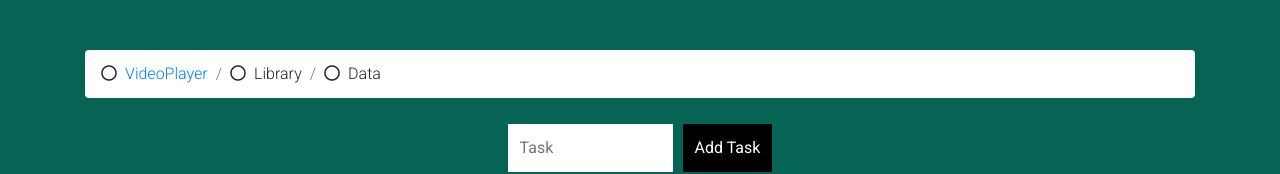
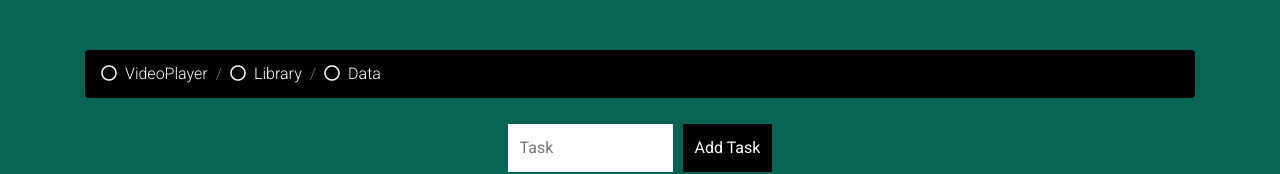
Before and after one commit to crickettcode/insomniaProductions, a React (Create React App) app: page / in a window 1280 px wide. Shown: the top 174 px of the page. Built offline with nearby package versions, Linux system fonts and the light colour scheme; a web font is replaced by a local one.

Commit message:
anchor important css

```diff
--- a/src/App.js
+++ b/src/App.js
@@ -11,6 +11,7 @@ import ShadowCat from './ShadowCat'
 import ShadowCatMenu from './ShadowCatMenu'
 import BreadCrumbs from './BreadCrumbs'
 import ProjectButton from './ProjectButton'
+import './index.css';
 
 
 const NERD = {
--- a/src/BreadCrumbs.js
+++ b/src/BreadCrumbs.js
@@ -4,7 +4,8 @@ import {
   BrowserRouter as Router,
   Route,
   Link,
-} from 'react-router-dom'
+} from 'react-router-dom';
+import './index.css'
 
 
 const Home = () =>
@@ -16,9 +17,9 @@ const Home = () =>
     <Router>
     <Container>
 
-      <MDBBreadcrumb color="white pink">
+      <MDBBreadcrumb color="black">
 
-        <MDBBreadcrumbItem iconRegular icon="circle"><a href ="/ProjectButtonHome">VideoPlayer</a></MDBBreadcrumbItem>
+        <MDBBreadcrumbItem color="white"iconRegular icon="circle"><a href ="/ProjectButtonHome">VideoPlayer</a></MDBBreadcrumbItem>
         <MDBBreadcrumbItem iconRegular icon="circle">Library</MDBBreadcrumbItem>
         <MDBBreadcrumbItem iconRegular icon="circle" >Data</MDBBreadcrumbItem>
       </MDBBreadcrumb>
--- a/src/Menu.js
+++ b/src/Menu.js
@@ -1,5 +1,6 @@
 import React, {Component} from 'react'
 import './index.css';
+
 
 
 
@@ -20,7 +21,6 @@ render() {
     return (
       <form className="form" onClick={this.handleClick}>
         <input type="radio" name="src" value="fast" /> fast
-        <input type="radio" name="src" value="slow" /> slow
         <input type="radio" name="src" value="cute" defaultChecked ="cute"/> cute
         <input type="radio" name="src" value="eek" /> eek
       </form>
--- a/src/ProjectButtonHome.js
+++ b/src/ProjectButtonHome.js
@@ -3,11 +3,12 @@ import Menu from './Menu'
 import VideoPlayer from './VideoPlayer'
 import './index.css';
 
+
 const VIDEOS = {
     cute: 'https://s3.amazonaws.com/codecademy-content/courses/React/react_video-cute.mp4',
     eek: 'https://s3.amazonaws.com/codecademy-content/courses/React/react_video-eek.mp4',
     fast:'https://s3.amazonaws.com/codecademy-content/courses/React/react_video-fast.mp4',
-    slow:'https://s3.amazonaws.com/codecademy-content/courses/React/react_video-slow.mp4'
+
   };
 
 
@@ -33,6 +34,7 @@ class ProjectButtonHome extends Component {
 
     render(){
         return (
+
             <div id ="videoPlayer"className="row">
             <div className ="col-md-12">
         <VideoPlayer src ={this.state.src}/>
@@ -40,6 +42,7 @@ class ProjectButtonHome extends Component {
         </div>
 
 </div>
+
         )
     }
 
--- a/src/index.css
+++ b/src/index.css
@@ -150,6 +150,26 @@ button:focus {
 }
 
 
+li.bc-icons.breadcrumb-item{
+  color:white;
+}
+
+a {
+  color:white !important;
+}
+  a:hover {
+    cursor: pointer;
+    text-decoration: none;
+    color: lightpink !important;
+    -webkit-transition: all 0.2s ease-in-out;
+    transition: all 0.2s ease-in-out;
+
+
+}
+
+
+
+
 /* code {
   font-family: source-code-pro, Menlo, Monaco, Consolas, "Courier New",
     monospace;
```
